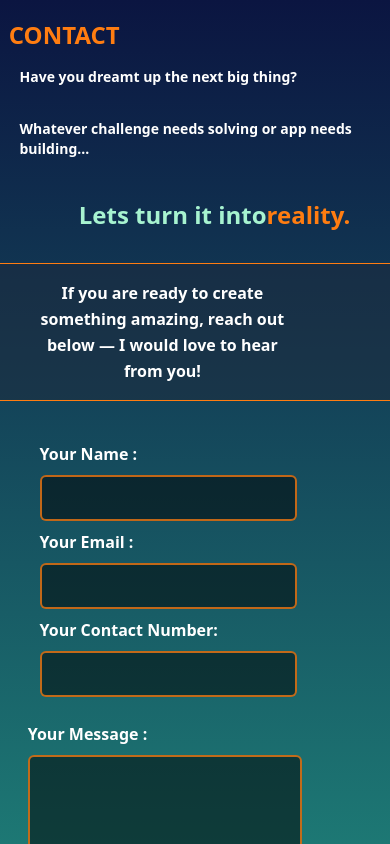
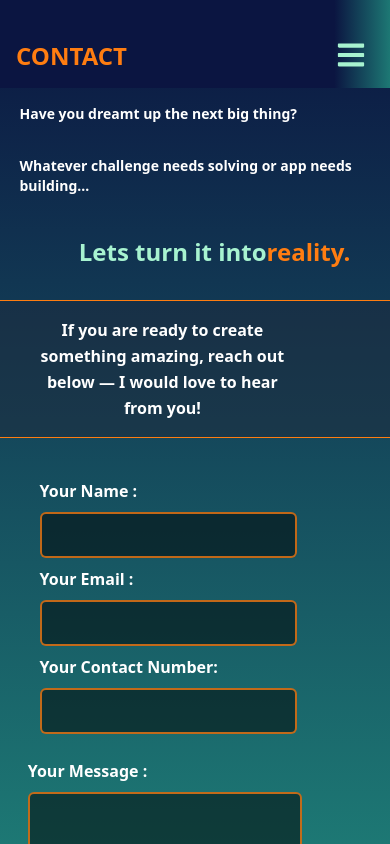
Before and after one commit to MylesPillay/Dev-Portfolio, a Next.js app: page /contact in a window 390 px wide. Built offline with nearby package versions, Linux system fonts and the light colour scheme.

Commit message:
latest style alignment

```diff
--- a/src/app/components/aboutme/AboutMeHeader.tsx
+++ b/src/app/components/aboutme/AboutMeHeader.tsx
@@ -12,16 +12,17 @@ const AboutMeHeader = () => {
 	const [mobileMenuOpen, setMobileMenuOpen] = useState(false);
 
 	return (
-		<div className=' sticky top-0 flex flex-grow flex-row md:pl-8 sm:pl-6 pl-0 bg-project-title-gradient bg-opacity-100  justify-start items-baseline align-bottom w-full pt-10 pb-2 ]bg-project-title-gradient border-b border-orangeflame  z-50 '>
-			<div className='flex flex-row flex-0 justify-start  '>
-				<h1 className='md:text-2xl text-xl font-bold text-left w-auto  ml-6  sm:ml-0 justify-start h-auto min-w-[7vw] max-w-[18vw]  pb-4  mb  pt-1 align-text-bottom  text-orangeflame '>
+		// <div className=' sticky top-0 flex flex-grow flex-row md:pl-8 sm:pl-6 pl-0 bg-opacity-100  justify-start items-baseline align-bottom w-full pt-10 pb-2 bg-project-title-gradient border-b border-orangeflame lg:border-0 z-50 '>
+		<div className='sticky top-0 flex flex-grow flex-row justify-start items-baseline align-bottom w-full  sm:pl-8 sm:pr-8 pt-8 pb-4 bg-project-title-gradient bg-opacity-100  z-50'>
+			<div className='flex flex-row flex-1 justify-between w-auto '>
+				<h1 className='text-2xl font-bold text-left w-[10vw]   ml-4 pt-2  sm:ml-0 justify-start h-auto   text-orangeflame'>
 					ABOUT ME
 				</h1>
 
 				{/* Conditional Rendering of Project List */}
 
 				{/* Project Name Field */}
-				<h1 className='text-4xl md:flex-1 font-bold md:flex flex-grow hidden ml-4 justify-start w-full align-text-top text-left min-w-[50%] text-white'>
+				<h1 className='text-4xl font-bold md:flex md:flex-grow hidden  justify-start w-full text-left md:max-w-[90vw] lg:max-w-[69vw] ml-[8vw]  text-white '>
 					MYLES PILLAY
 				</h1>
 				<div className='md:hidden fixed top-8 right-4 z-50'>
--- /dev/null
+++ b/src/app/components/layout/MobileBurgerMenu.tsx
@@ -0,0 +1,52 @@
+"use client";
+import Link from "next/link";
+import { FaBars, FaXing } from "react-icons/fa";
+
+interface MobileBurgerMenuProps {
+	setProjectsMenuOpen: React.Dispatch<React.SetStateAction<boolean>>;
+	mobileMenuOpen: boolean;
+	setMobileMenuOpen: React.Dispatch<React.SetStateAction<boolean>>;
+}
+const MobileBurgerMenu = ({
+	setProjectsMenuOpen,
+	mobileMenuOpen,
+	setMobileMenuOpen
+}: MobileBurgerMenuProps) => {
+	return (
+		<div className='md:hidden fixed top-8 right-4 z-50'>
+			<button
+				onClick={() => {
+					setMobileMenuOpen(!mobileMenuOpen);
+					setProjectsMenuOpen(false);
+				}}
+				className='flex flex-col items-center justify-center text-emerald-200 p-2 rounded-md'>
+				{mobileMenuOpen ? (
+					<FaXing className='z-50' size={30} />
+				) : (
+					<FaBars size={30} />
+				)}
+			</button>
+			{mobileMenuOpen && (
+				<div className='md:hidden fixed top-0 right-0  p-8 h-auto w-[50%]  bg-deepBlueBg z-40 border-emerald-200 border-l border-b'>
+					<div className='flex flex-col items-start p-2 h-[10%]'>
+						{[
+							{ href: "/contact", label: "CONTACT" },
+							{ href: "/projects", label: "PROJECTS" },
+							{ href: "/", label: "ABOUT ME" }
+						].map((item) => (
+							<Link
+								key={item.href}
+								href={item.href}
+								className='text-orangeflame text-xl text-left font-semibold my-4'
+								onClick={() => setMobileMenuOpen(false)}>
+								{item.label}
+							</Link>
+						))}
+					</div>
+				</div>
+			)}
+		</div>
+	);
+};
+
+export default MobileBurgerMenu;
--- a/src/app/components/projects/ProjectHeader.tsx
+++ b/src/app/components/projects/ProjectHeader.tsx
@@ -7,6 +7,7 @@ import useDeviceScreenSize from "@/app/hooks/useDeviceScreenSize";
 import Link from "next/link";
 import { usePathname } from "next/navigation";
 import { FaBars, FaXing } from "react-icons/fa";
+import MobileBurgerMenu from "../layout/MobileBurgerMenu";
 
 interface ProjectsHeaderProps {
 	selectedProject: Project;
@@ -33,7 +34,7 @@ const ProjectsHeader: React.FC<ProjectsHeaderProps> = ({
 
 	return (
 		<div
-			className=' sticky top-0 flex flex-grow flex-row justify-start items-baseline align-bottom w-full my-0 sm:pl-8 sm:pr-8 pt-10 pb-4 bg-project-title-gradient bg-opacity-100  z-50 '
+			className=' sticky top-0 flex flex-grow flex-row justify-start items-baseline align-bottom w-full my-0 sm:pl-8 sm:pr-8 pt-8 pb-4 bg-project-title-gradient bg-opacity-100  z-50 '
 			onMouseEnter={() => {
 				if (isImageContainerHovered) {
 					setIsImageContainerHovered(false);
@@ -52,7 +53,12 @@ const ProjectsHeader: React.FC<ProjectsHeaderProps> = ({
 						PROJECTS
 					</h1>
 				</button>
-				<div className='fixed  top-4 z-50'>
+				<MobileBurgerMenu
+					setProjectsMenuOpen={setProjectsMenuOpen}
+					mobileMenuOpen={mobileMenuOpen}
+					setMobileMenuOpen={setMobileMenuOpen}
+				/>
+				{/* <div className='fixed  top-4 z-50'>
 					{projectsMenuOpen && (
 						<div className=' fixed left-0 inset-0 p-6 h-auto max-h-[32vh] max-w-[300px] w-[60%]  bg-deepBlueBg z-40 border-emerald-200 border-x border-b'>
 							<div className='flex flex-col items-start pb-2 h-[10%]'>
@@ -88,7 +94,7 @@ const ProjectsHeader: React.FC<ProjectsHeaderProps> = ({
 							</div>
 						</div>
 					)}
-				</div>
+				</div> */}
 
 				{/* Conditional Rendering of Project List */}
 			</div>
@@ -97,7 +103,7 @@ const ProjectsHeader: React.FC<ProjectsHeaderProps> = ({
 			<h1 className='text-4xl font-bold md:flex sm:flex-grow hidden  justify-start w-full text-left max-w-[90vw] ml-[8vw]  text-white'>
 				{selectedProject.name.toUpperCase()}
 			</h1>
-			<div className='md:hidden fixed top-8 right-4 z-50'>
+			{/* <div className='md:hidden fixed top-8 right-4 z-50'>
 				<button
 					onClick={() => {
 						setMobileMenuOpen(!mobileMenuOpen);
@@ -129,7 +135,12 @@ const ProjectsHeader: React.FC<ProjectsHeaderProps> = ({
 						</div>
 					</div>
 				)}
-			</div>
+			</div> */}
+			<MobileBurgerMenu
+				setProjectsMenuOpen={setProjectsMenuOpen}
+				mobileMenuOpen={mobileMenuOpen}
+				setMobileMenuOpen={setMobileMenuOpen}
+			/>
 
 			{/* Image Format Selector */}
 			<ImagesFormatSelector
--- a/src/app/contact/page.tsx
+++ b/src/app/contact/page.tsx
@@ -2,12 +2,17 @@
 import { useState } from "react";
 import ContactForm from "../components/contact/ContactForm";
 import TaglineText from "../components/contact/TaglineTexts";
+import MobileBurgerMenu from "../components/layout/MobileBurgerMenu";
 
 export default function Contact() {
 	const [name, setName] = useState("");
 	const [email, setEmail] = useState("");
 	const [message, setMessage] = useState("");
 	const [number, setNumber] = useState("");
+
+	const [projectsMenuOpen, setProjectsMenuOpen] = useState(false);
+
+	const [mobileMenuOpen, setMobileMenuOpen] = useState(false);
 
 	const [isNameFieldUpdated, setIsNameFieldUpdated] =
 		useState<boolean>(false);
@@ -17,23 +22,26 @@ export default function Contact() {
 		useState<boolean>(false);
 
 	return (
-		<div className='md:bg-projects-gradient bg-mobile-gradient  h-screen w-full overflow-x-hidden lg:overflow-y-hidden sm:overflow-y-visible m-none  pr-0 py-6  border-0 sm:border-l-[0.5px] border-orangeflame '>
-			<div className='flex flex-col justify-between w-full'>
-				<div className='flex flex-row justify-between w-full'>
-					<div className='flex flex-col w-screen h-[95vh] rounded-lg items-center justify-center'>
-						{/* HEADER SECTION */}
-
-						<h1 className='text-2xl font-bold text-left justify-start align-text-bottom w-full h-[5vh]  text-orangeflame ml-[4.5vw] mt-[2.5vh]  '>
+		<div className='md:bg-projects-gradient bg-mobile-gradient  h-screen w-full overflow-x-hidden lg:overflow-y-hidden sm:overflow-y-visible m-none  pr-0  border-0 sm:border-l-[0.5px] border-orangeflame '>
+			<div className='sticky top-0 flex flex-grow flex-row justify-start items-baseline align-bottom w-full my-0 sm:pl-8 sm:pr-8 pt-10 pb-4 bg-project-title-gradient bg-opacity-100  z-50'>
+				<div className='flex flex-row flex-1 justify-between w-auto'>
+					<h1 className='text-2xl font-bold text-left w-[10vw]  ml-4   sm:ml-0 justify-start h-auto text-orangeflame'>
 						CONTACT
 					</h1>
+					<MobileBurgerMenu
+						setProjectsMenuOpen={setProjectsMenuOpen}
+						mobileMenuOpen={mobileMenuOpen}
+						setMobileMenuOpen={setMobileMenuOpen}
+					/>
+				</div>
+			</div>
 			<div className=' w-full h-full flex flex-col justify-between pb-10 pt-4'>
 				<TaglineText />
 				<div className='bg-slate-800 bg-opacity-50  w-screen p-4 lg:px-4 px-8 border-t border-b border-orangeflame '>
 					<div className='w-[80%] justify-center'>
 						<h1 className='lg:text-xl sm:text-md font-semibold text-center justify-center align-text-top text-white '>
-										If you are ready to create something
-										amazing, reach out below — I would love
-										to hear from you!
+							If you are ready to create something amazing, reach
+							out below — I would love to hear from you!
 						</h1>
 					</div>
 				</div>
@@ -50,9 +58,7 @@ export default function Contact() {
 					isMessageFieldUpdated={isMessageFieldUpdated}
 					setIsNameFieldUpdated={setIsNameFieldUpdated}
 					setIsEmailFieldUpdated={setIsEmailFieldUpdated}
-								setIsMessageFieldUpdated={
-									setIsMessageFieldUpdated
-								}
+					setIsMessageFieldUpdated={setIsMessageFieldUpdated}
 					setName={setName}
 					setEmail={setEmail}
 					setMessage={setMessage}
@@ -60,8 +66,5 @@ export default function Contact() {
 				/>
 			</div>
 		</div>
-				</div>
-			</div>
-		</div>
 	);
 }
--- a/src/app/page.tsx
+++ b/src/app/page.tsx
@@ -1,7 +1,4 @@
 "use client";
-
-import SoftSkillsSection from "./components/aboutme/SoftSkillsComponent";
-import TechSkillsSection from "./components/aboutme/TechSkillsComponent";
 import LinksComponent from "./components/aboutme/LinksComponent";
 import AboutMeHeroSection from "./components/aboutme/AboutMeHeroSection";
 import AboutMeHeader from "./components/aboutme/AboutMeHeader";
@@ -13,10 +10,10 @@ export default function Home() {
 	return (
 		<div className='bg-projects-gradient lg:h-screen h-full w-full overflow-x-hidden lg:overflow-y-hidden  overflow-y-scroll  border-0 sm:border-l border-orangeflame '>
 			<div className='flex flex-col justify-between w-full'>
+				<AboutMeHeader />
 				<div className='flex lg:flex-row flex-col lg:justify-between justify-evenly  '>
 					<div className='flex flex-col  w-full justify-start align-middle items-start '>
 						<div className='flex flex-col w-full h-auto rounded-lg items-start justify-start'>
-							<AboutMeHeader />
 							<div className='hidden md:flex w-[100%]'>
 								<AboutMeHeroSection />
 							</div>
```
Lines whose indentation alone changed are shown as unchanged.
